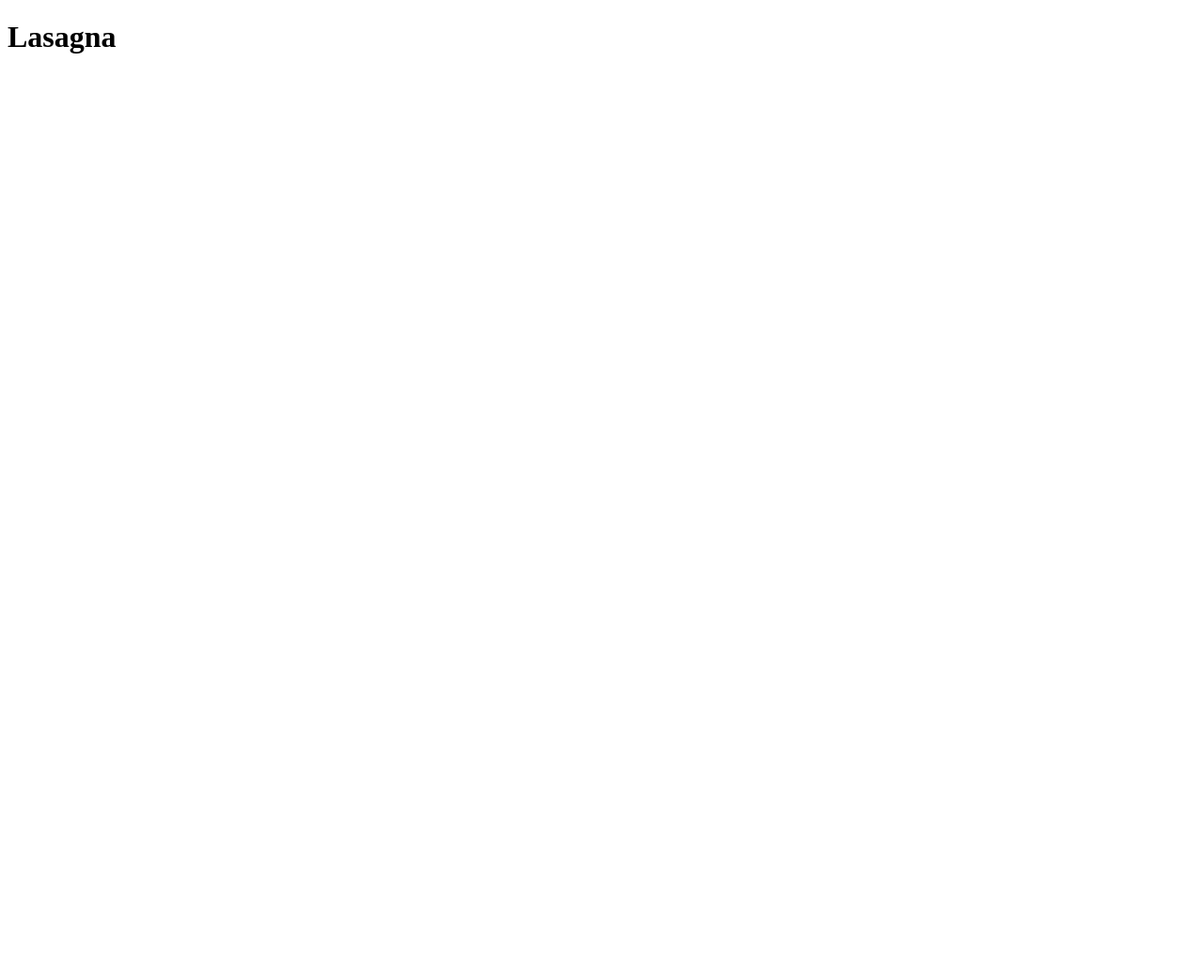
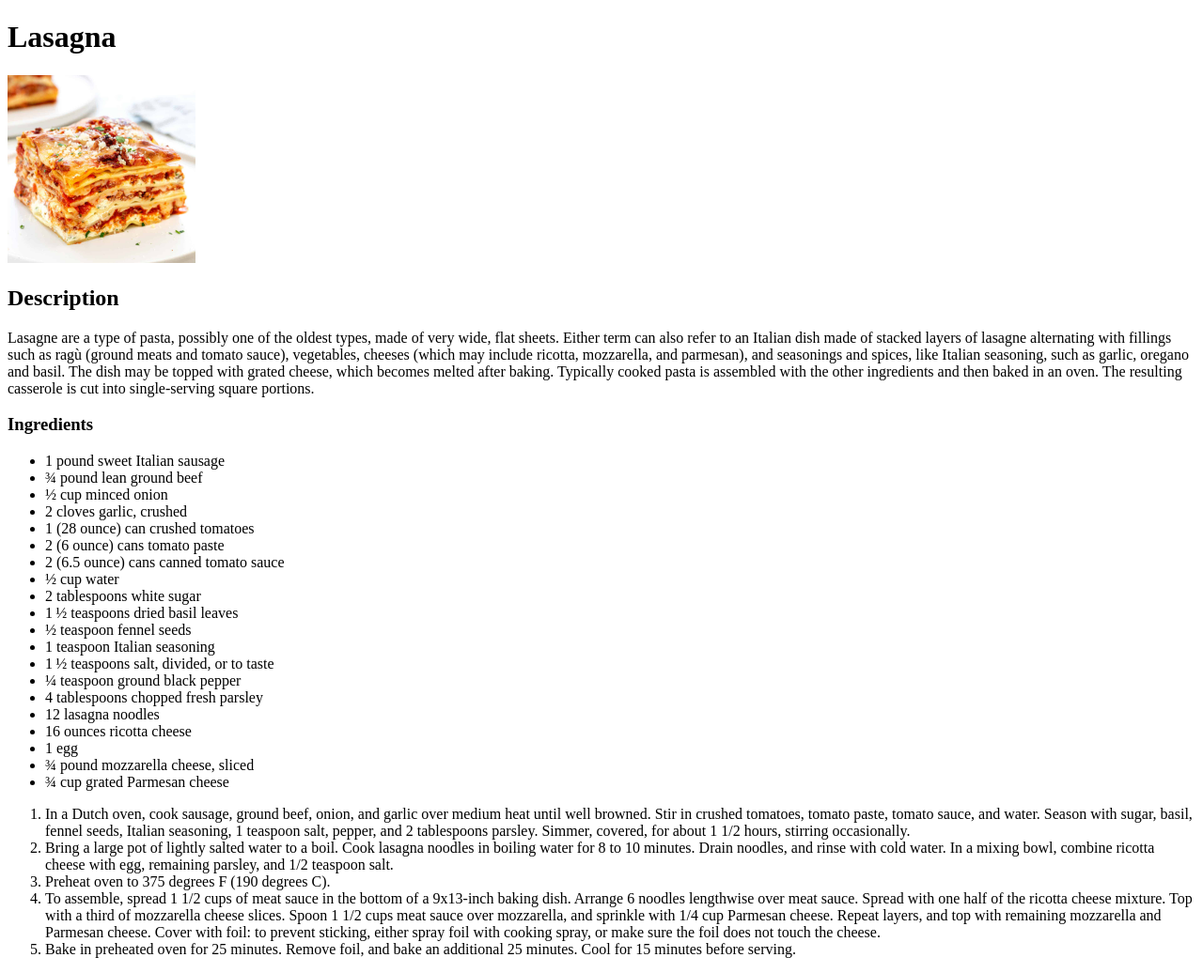
Before and after one commit to ALiiEN/odin-recipes, a plain HTML site: page recipes/lasagna.html in a window 1280 px wide. Shown: the whole page at 94% size. Before the commit the page ends 800 px from the top, so only its background shows below. Drawn offline with Linux system fonts and the light colour scheme.

Commit message:
added img/body copy to lasanga, added link to lasanga on index

```diff
--- a/recipes/lasagna.html
+++ b/recipes/lasagna.html
@@ -8,5 +8,44 @@
 </head>
 <body>
     <h1>Lasagna</h1>
+    <img src="../img/lasagna.jpg" alt="Lasanga" width="200px">
+    <h2>Description</h2>
+    <p>Lasagne are a type of pasta, possibly one of the oldest types, made of very wide, flat sheets.
+        Either term can also refer to an Italian dish made of stacked layers of lasagne alternating with fillings such as
+        ragù (ground meats and tomato sauce), vegetables, cheeses (which may include ricotta, mozzarella, and parmesan),
+        and seasonings and spices, like Italian seasoning, such as garlic, oregano and basil. The dish may be topped
+        with grated cheese, which becomes melted after baking. Typically cooked pasta is assembled with the other
+        ingredients and then baked in an oven. The resulting casserole is cut into single-serving square portions.</p>
+    <h3>Ingredients</h3>
+    <ul>
+        <li>1 pound sweet Italian sausage</li>
+        <li>¾ pound lean ground beef</li>
+        <li>½ cup minced onion</li>
+        <li>2 cloves garlic, crushed</li>
+        <li>1 (28 ounce) can crushed tomatoes</li>
+        <li>2 (6 ounce) cans tomato paste</li>
+        <li>2 (6.5 ounce) cans canned tomato sauce</li>
+        <li>½ cup water</li>
+        <li>2 tablespoons white sugar</li>
+        <li>1 ½ teaspoons dried basil leaves</li>
+        <li>½ teaspoon fennel seeds</li>
+        <li>1 teaspoon Italian seasoning</li>
+        <li>1 ½ teaspoons salt, divided, or to taste</li>
+        <li>¼ teaspoon ground black pepper</li>
+        <li>4 tablespoons chopped fresh parsley</li>
+        <li>12 lasagna noodles</li>
+        <li>16 ounces ricotta cheese</li>
+        <li>1 egg</li>
+        <li>¾ pound mozzarella cheese, sliced</li>
+        <li>¾ cup grated Parmesan cheese</li>
+    </ul>
+
+    <ol>
+        <li>In a Dutch oven, cook sausage, ground beef, onion, and garlic over medium heat until well browned. Stir in crushed tomatoes, tomato paste, tomato sauce, and water. Season with sugar, basil, fennel seeds, Italian seasoning, 1 teaspoon salt, pepper, and 2 tablespoons parsley. Simmer, covered, for about 1 1/2 hours, stirring occasionally.</li>
+        <li>Bring a large pot of lightly salted water to a boil. Cook lasagna noodles in boiling water for 8 to 10 minutes. Drain noodles, and rinse with cold water. In a mixing bowl, combine ricotta cheese with egg, remaining parsley, and 1/2 teaspoon salt.</li>
+        <li>Preheat oven to 375 degrees F (190 degrees C).</li>
+        <li>To assemble, spread 1 1/2 cups of meat sauce in the bottom of a 9x13-inch baking dish. Arrange 6 noodles lengthwise over meat sauce. Spread with one half of the ricotta cheese mixture. Top with a third of mozzarella cheese slices. Spoon 1 1/2 cups meat sauce over mozzarella, and sprinkle with 1/4 cup Parmesan cheese. Repeat layers, and top with remaining mozzarella and Parmesan cheese. Cover with foil: to prevent sticking, either spray foil with cooking spray, or make sure the foil does not touch the cheese.</li>
+        <li>Bake in preheated oven for 25 minutes. Remove foil, and bake an additional 25 minutes. Cool for 15 minutes before serving.</li>
+    </ol>
 </body>
 </html>
```
Also changed, not shown: index.html (+1 -1 lines), img/lasagna.jpg (added).
